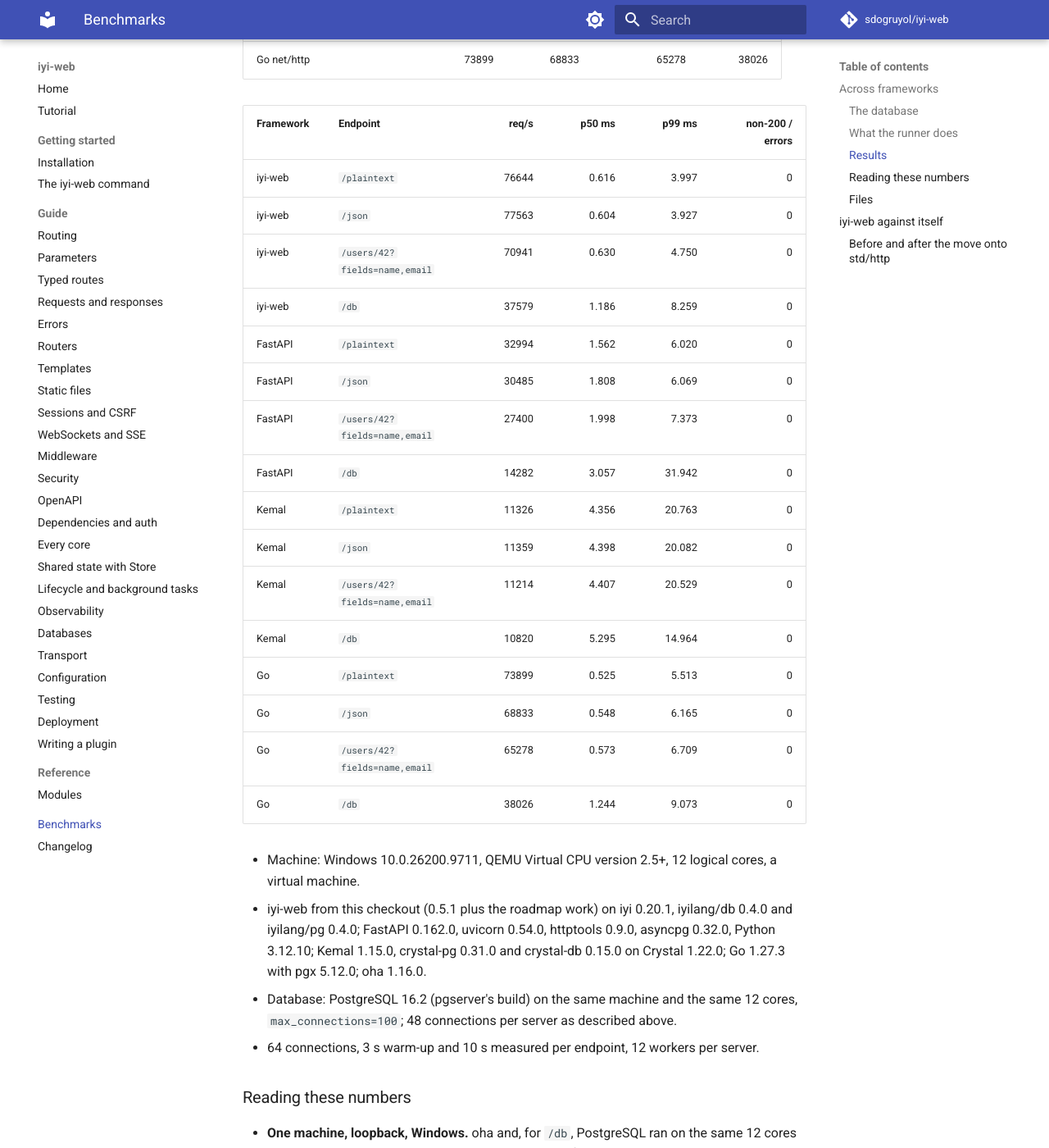
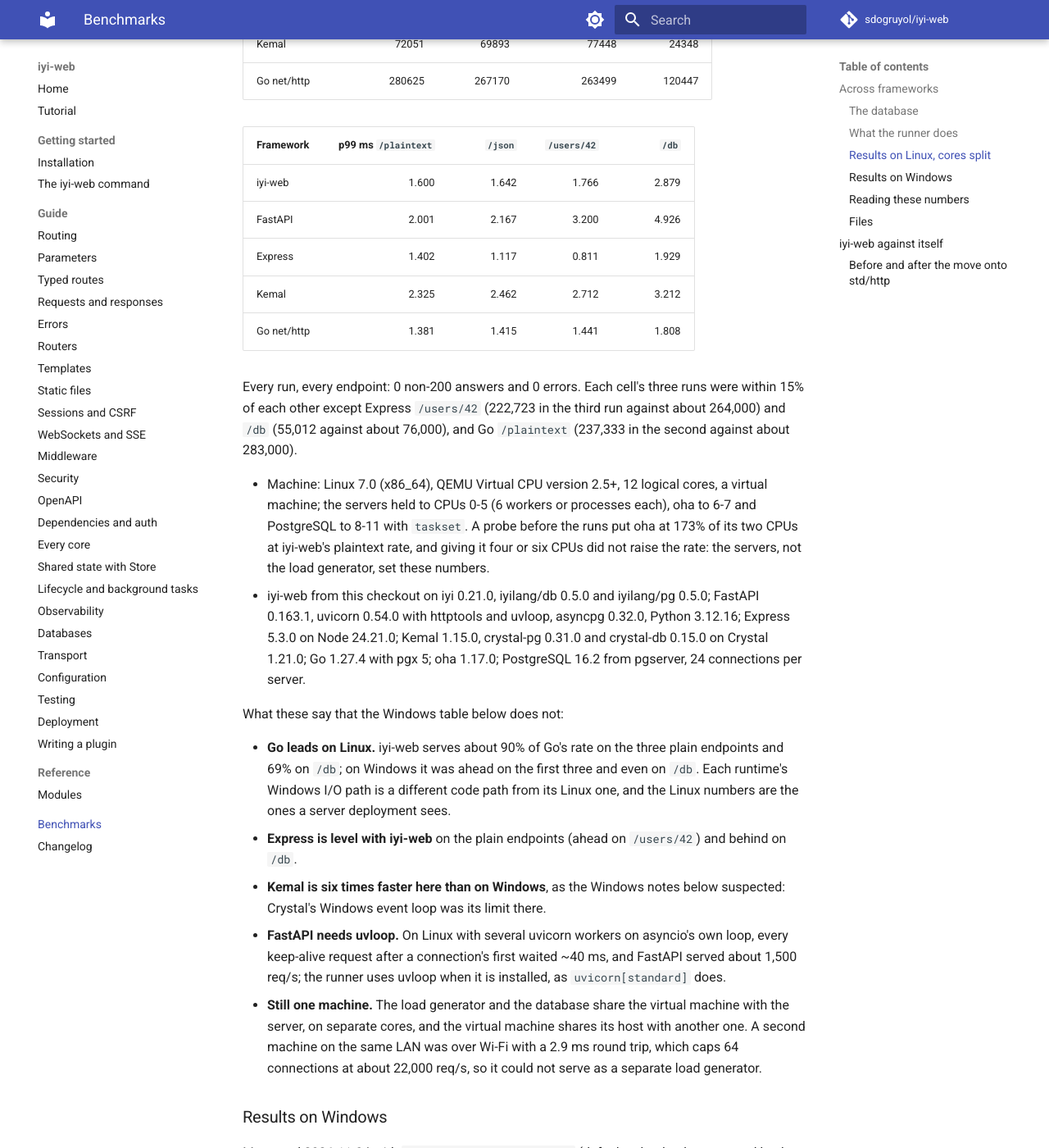
Before and after one commit to sdogruyol/iyi-web, an MkDocs documentation site: the page built from docs/benchmarks.md, in a window 1280 px wide and 1400 px high, scrolled down 2456 px. Shown: the whole window at 82% size. Built offline with MkDocs 1.6.1 and Material for MkDocs 9.7.7, drawn with Linux system fonts in a browser that asks for light colours; comment, search, counter and statistics services are not loaded; some of the changed text lies outside the part shown.

Commit message:
Add Linux benchmark results
Median of three runs with the servers on CPUs 0-5, oha on 6-7 and
PostgreSQL on 8-11. Go's net/http leads on Linux: iyi-web serves about
90% of its rate on the plain endpoints and 69% on /db, level with
Express. The README said iyi-web was ahead of Go, which held only on the
Windows machine.

```diff
--- a/docs/benchmarks.md
+++ b/docs/benchmarks.md
@@ -85,7 +85,73 @@ For each framework in turn:
 Results go to `bench/compare/results.json` and `bench/compare/results.md`
 (both ignored by git).
 
-### Results
+### Results on Linux, cores split
+
+Measured 2026-11-17 with
+`bash bench/compare/run.sh --server-cpus 0-5 --client-cpus 6-7 --db-cpus 8-11`
+(otherwise defaults: 64 connections, 3 s warm-up, 10 s per endpoint, the
+database started by the runner), three full runs one after another, each
+in a window where no other build or test of ours ran. The table is each
+cell's median of the three runs:
+
+| Framework | `/plaintext` req/s | `/json` req/s | `/users/42` req/s | `/db` req/s |
+|---|---:|---:|---:|---:|
+| iyi-web | 254731 | 244259 | 229998 | 83579 |
+| FastAPI | 87053 | 85286 | 57402 | 27636 |
+| Express | 219687 | 239108 | 262988 | 74497 |
+| Kemal | 72051 | 69893 | 77448 | 24348 |
+| Go net/http | 280625 | 267170 | 263499 | 120447 |
+
+| Framework | p99 ms `/plaintext` | `/json` | `/users/42` | `/db` |
+|---|---:|---:|---:|---:|
+| iyi-web | 1.600 | 1.642 | 1.766 | 2.879 |
+| FastAPI | 2.001 | 2.167 | 3.200 | 4.926 |
+| Express | 1.402 | 1.117 | 0.811 | 1.929 |
+| Kemal | 2.325 | 2.462 | 2.712 | 3.212 |
+| Go net/http | 1.381 | 1.415 | 1.441 | 1.808 |
+
+Every run, every endpoint: 0 non-200 answers and 0 errors. Each cell's
+three runs were within 15% of each other except Express `/users/42`
+(222,723 in the third run against about 264,000) and `/db` (55,012 against
+about 76,000), and Go `/plaintext` (237,333 in the second against about
+283,000).
+
+- Machine: Linux 7.0 (x86_64), QEMU Virtual CPU version 2.5+, 12 logical
+  cores, a virtual machine; the servers held to CPUs 0-5 (6 workers or
+  processes each), oha to 6-7 and PostgreSQL to 8-11 with `taskset`. A
+  probe before the runs put oha at 173% of its two CPUs at iyi-web's
+  plaintext rate, and giving it four or six CPUs did not raise the rate:
+  the servers, not the load generator, set these numbers.
+- iyi-web from this checkout on iyi 0.21.0, iyilang/db 0.5.0 and
+  iyilang/pg 0.5.0; FastAPI 0.163.1, uvicorn 0.54.0 with httptools and
+  uvloop, asyncpg 0.32.0, Python 3.12.16; Express 5.3.0 on Node 24.21.0;
+  Kemal 1.15.0, crystal-pg 0.31.0 and crystal-db 0.15.0 on Crystal 1.21.0;
+  Go 1.27.4 with pgx 5; oha 1.17.0; PostgreSQL 16.2 from pgserver, 24
+  connections per server.
+
+What these say that the Windows table below does not:
+
+- **Go leads on Linux.** iyi-web serves about 90% of Go's rate on the
+  three plain endpoints and 69% on `/db`; on Windows it was ahead on the
+  first three and even on `/db`. Each runtime's Windows I/O path is a
+  different code path from its Linux one, and the Linux numbers are the
+  ones a server deployment sees.
+- **Express is level with iyi-web** on the plain endpoints (ahead on
+  `/users/42`) and behind on `/db`.
+- **Kemal is six times faster here than on Windows**, as the Windows notes
+  below suspected: Crystal's Windows event loop was its limit there.
+- **FastAPI needs uvloop.** On Linux with several uvicorn workers on
+  asyncio's own loop, every keep-alive request after a connection's first
+  waited ~40 ms, and FastAPI served about 1,500 req/s; the runner uses
+  uvloop when it is installed, as `uvicorn[standard]` does.
+- **Still one machine.** The load generator and the database share the
+  virtual machine with the server, on separate cores, and the virtual
+  machine shares its host with another one. A second machine on the same
+  LAN was over Wi-Fi with a 2.9 ms round trip, which caps 64 connections
+  at about 22,000 req/s, so it could not serve as a separate load
+  generator.
+
+### Results on Windows
 
 Measured 2026-11-04 with `bash bench/compare/run.sh` (defaults, the
 database started by the runner), on the `roadmap` branch, after checking
```
Also changed, not shown: README.md (+10 -7 lines).
